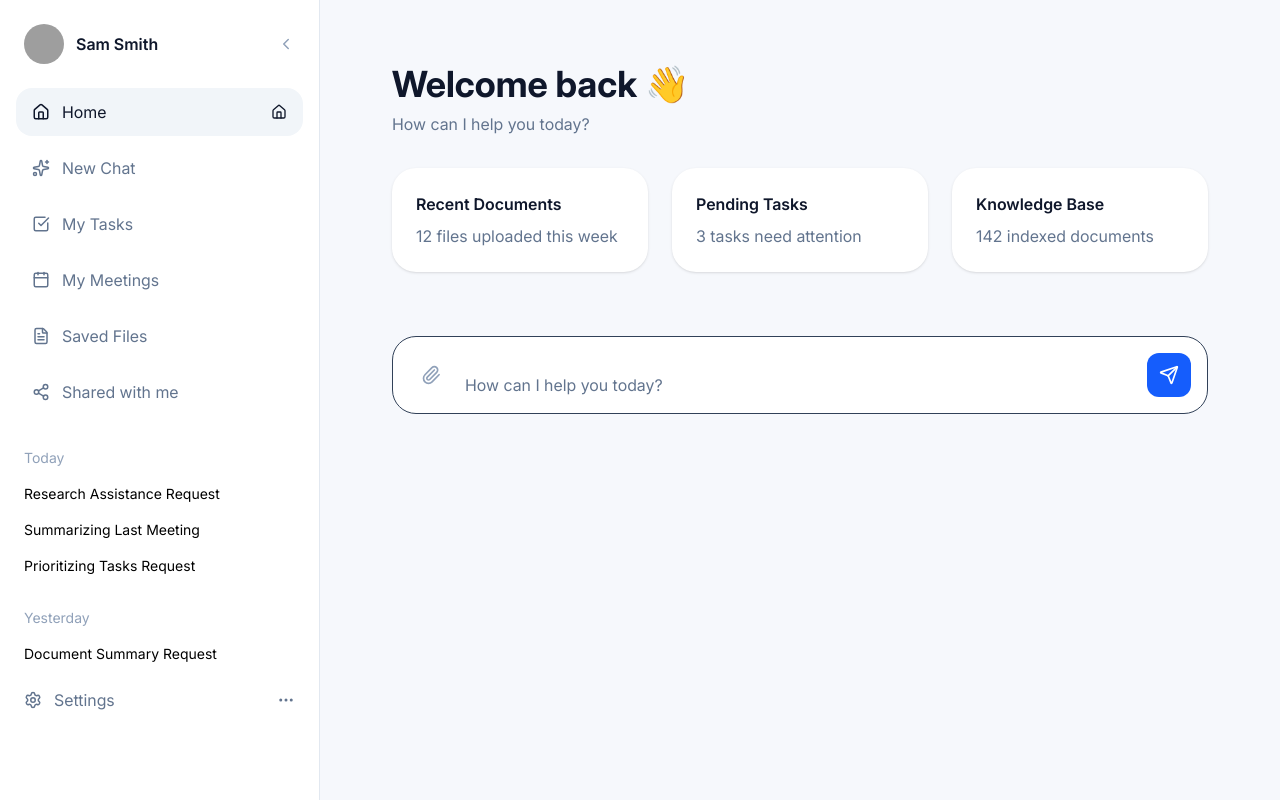
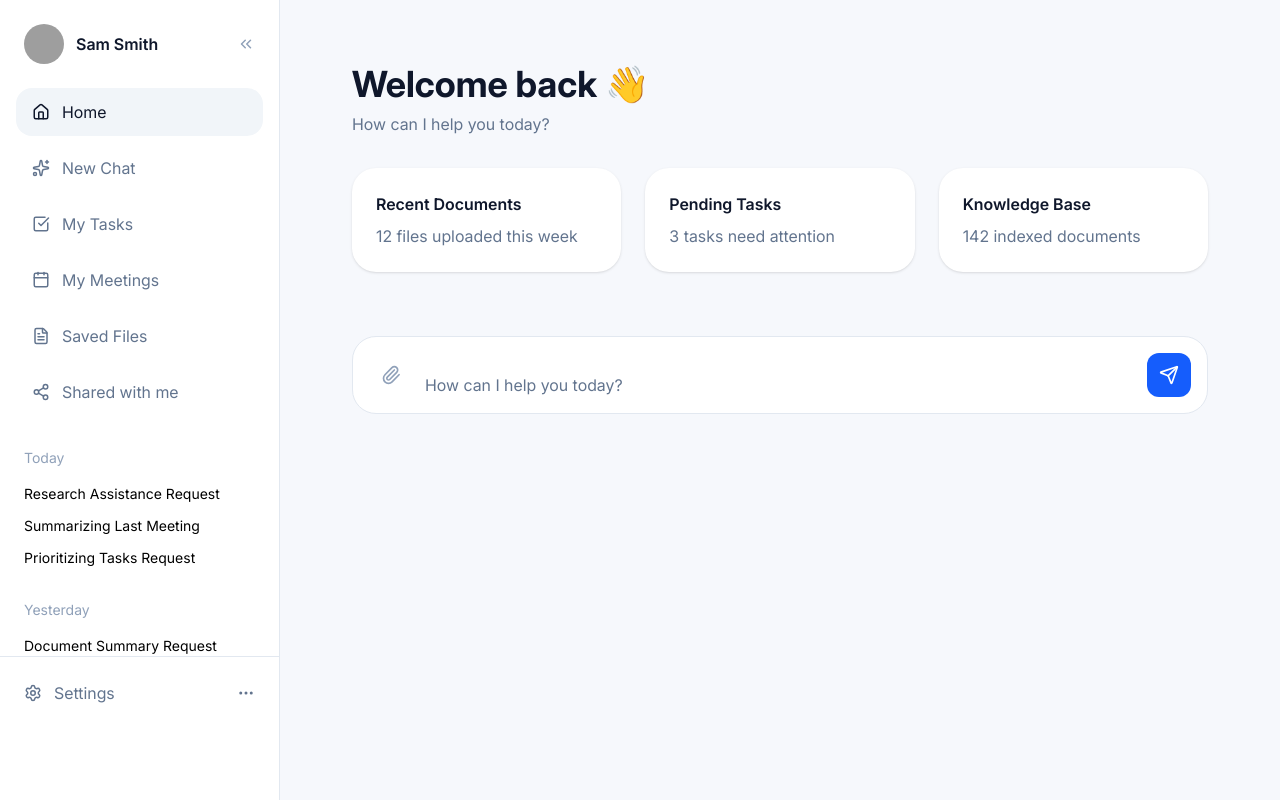
Before and after one commit to elmira-orooji/advanced-rag-system, a React (Vite) app in the folder frontend/my-rag-app/: page /home in a window 1280 px wide. Built offline with nearby package versions, Linux system fonts and the light colour scheme; grey boxes are pictures that could not be loaded.

Commit message:
redesign-delete one of two home icon

```diff
--- a/frontend/my-rag-app/src/components/ChatInput.tsx
+++ b/frontend/my-rag-app/src/components/ChatInput.tsx
@@ -29,7 +29,7 @@ export default function ChatInput({
   };
 
   return (
-    <div className="rounded-3xl border border-slate-700 bg-white border border-slate-200 p-4">
+    <div className="rounded-3xl border border-slate-200 bg-white border border-slate-200 p-4">
       <div className="flex items-end gap-3">
         <button
           className="
--- a/frontend/my-rag-app/src/components/SidebarV2.tsx
+++ b/frontend/my-rag-app/src/components/SidebarV2.tsx
@@ -7,14 +7,14 @@ import {
   Share2,
   Settings,
   MoreHorizontal,
-  ChevronLeft,
+  ChevronsLeft,
 } from "lucide-react";
 
 export default function SidebarV2() {
   return (
     <aside
       className="
-        w-80
+        w-[280px]
         h-screen
         bg-white
         border-r
@@ -38,7 +38,7 @@ export default function SidebarV2() {
         </div>
 
         <button className="text-slate-400">
-          <ChevronLeft size={18} />
+          <ChevronsLeft size={18} />
         </button>
       </div>
 
@@ -100,10 +100,6 @@ export default function SidebarV2() {
 
                 <span>{label}</span>
               </div>
-
-              {active && (
-                <Home size={16} />
-              )}
             </button>
           )
         )}
@@ -115,7 +111,7 @@ export default function SidebarV2() {
           Today
         </p>
 
-        <div className="mt-4 space-y-4 text-sm">
+        <div className="mt-4 space-y-3 text-sm">
           <p className="cursor-pointer hover:text-blue-600">
             Research Assistance Request
           </p>
@@ -140,7 +136,7 @@ export default function SidebarV2() {
         </div>
       </div>
       {/* Settings */}
-      <div className="px-6 py-6">
+      <div className="px-6 py-6 border-t border-slate-200">
         <button
           className="
             w-full
```
